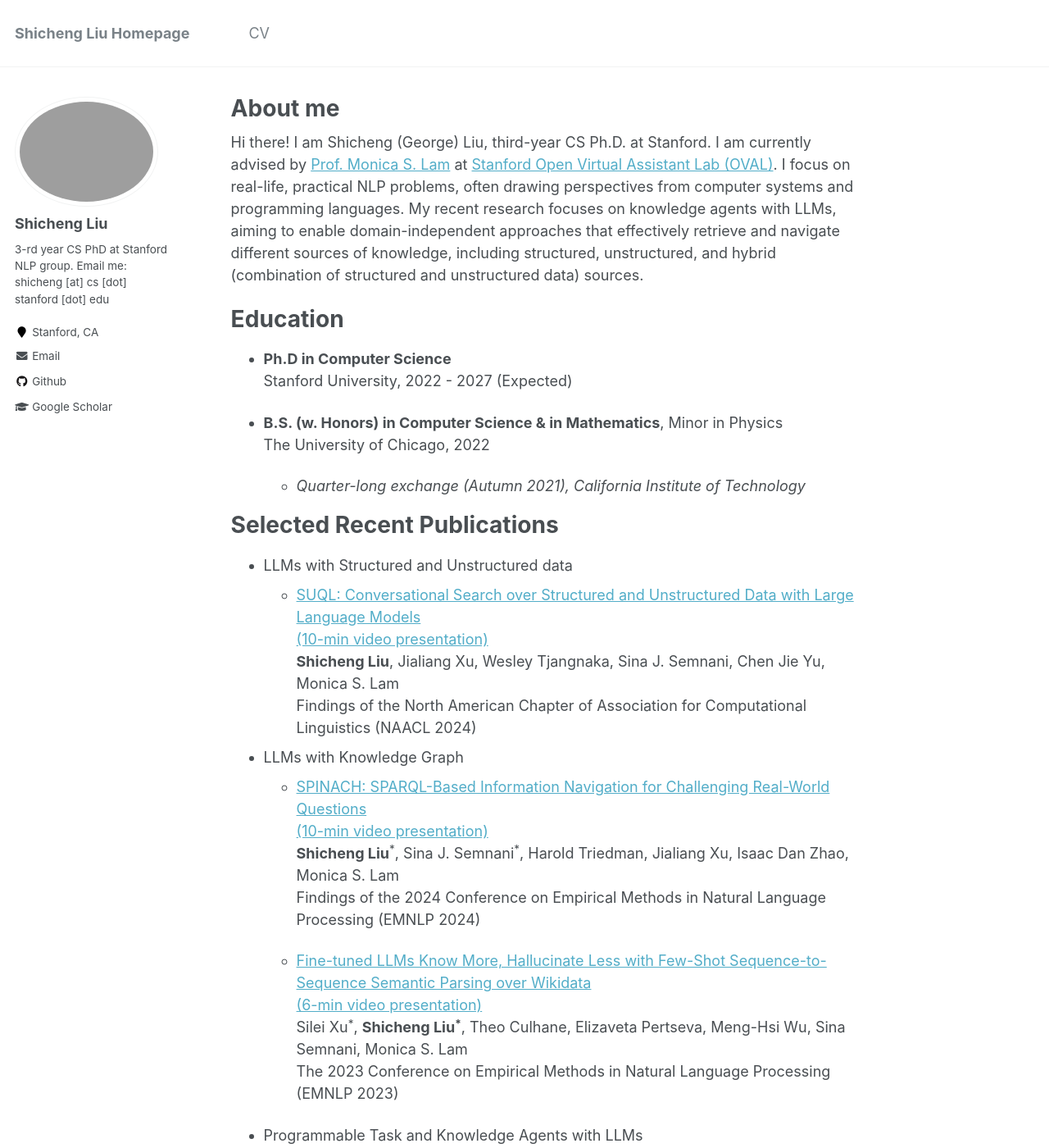
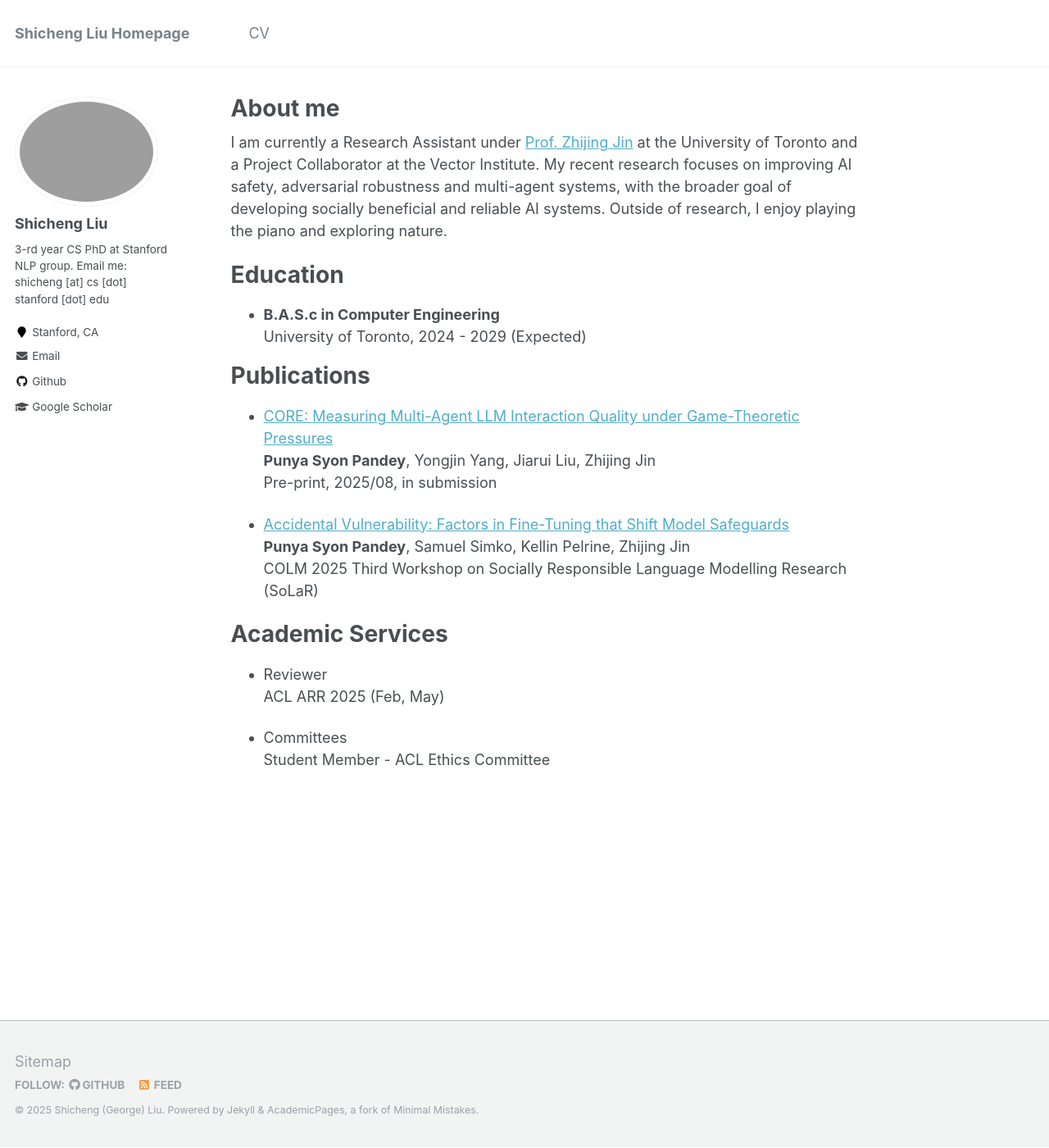
Before and after one commit to psyonp/psyonp.github.io, a Jekyll site: the page built from _pages/about.md, in a window 1280 px wide and 1400 px high. Shown: the whole window at 82% size. Built offline with Jekyll 4.4.1, drawn with Linux system fonts in a browser that asks for light colours; some of the changed text lies outside the part shown.

Commit message:
Update about.md

```diff
--- a/_pages/about.md
+++ b/_pages/about.md
@@ -8,48 +8,27 @@ redirect_from:
   - /about.html
 ---
 
-Hi there! I am Shicheng (George) Liu, third-year CS Ph.D. at Stanford. I am currently advised by [Prof. Monica S. Lam](https://suif.stanford.edu/~lam/) at [Stanford Open Virtual Assistant Lab (OVAL)](https://oval.cs.stanford.edu/). I focus on real-life, practical NLP problems, often drawing perspectives from computer systems and programming languages. My recent research focuses on knowledge agents with LLMs, aiming to enable domain-independent approaches that effectively retrieve and navigate different sources of knowledge, including structured, unstructured, and hybrid (combination of structured and unstructured data) sources.
+I am currently a Research Assistant under [Prof. Zhijing Jin](https://zhijing-jin.com/) at the University of Toronto and a Project Collaborator at the Vector Institute. My recent research focuses on improving AI safety, adversarial robustness and multi-agent systems, with the broader goal of developing socially beneficial and reliable AI systems. Outside of research, I enjoy playing the piano and exploring nature.
 
 Education
 ======
-* **Ph.D in Computer Science** <br />
-Stanford University, 2022 - 2027 (Expected)
+* **B.A.S.c in Computer Engineering** <br />
+University of Toronto, 2024 - 2029 (Expected)
 
-* **B.S. (w. Honors) in Computer Science & in Mathematics**, Minor in Physics <br />
-The University of Chicago, 2022
-   - *Quarter-long exchange (Autumn 2021), California Institute of Technology*
+Publications
+======
+* [CORE: Measuring Multi-Agent LLM Interaction Quality under Game-Theoretic Pressures](https://arxiv.org/abs/2508.11915) <br />
+  **Punya Syon Pandey**, Yongjin Yang, Jiarui Liu, Zhijing Jin <br />
+  Pre-print, 2025/08, in submission
 
-Selected Recent Publications
+* [Accidental Vulnerability: Factors in Fine-Tuning that Shift Model Safeguards](https://arxiv.org/abs/2505.16789) <br />
+  **Punya Syon Pandey**, Samuel Simko, Kellin Pelrine, Zhijing Jin <br />
+  COLM 2025 Third Workshop on Socially Responsible Language Modelling Research (SoLaR)
+
+Academic Services
 ======
-* LLMs with Structured and Unstructured data
-  - [SUQL: Conversational Search over Structured and Unstructured Data with Large Language Models](https://arxiv.org/abs/2311.09818) <br />
-  [(10-min video presentation)](https://drive.google.com/file/d/1apBm1kzgMmijSFqgCBuwpjw23h7VdmQA/view?usp=sharing) <br />
-  **Shicheng Liu**, Jialiang Xu, Wesley Tjangnaka, Sina J. Semnani, Chen Jie Yu, Monica S. Lam <br />
-  Findings of the North American Chapter of Association for Computational Linguistics (NAACL 2024) <br />
+* Reviewer <br />
+ACL ARR 2025 (Feb, May)
 
-* LLMs with Knowledge Graph
-  - [SPINACH: SPARQL-Based Information Navigation for Challenging Real-World Questions](https://arxiv.org/abs/2407.11417) <br />
-  [(10-min video presentation)](https://drive.google.com/file/d/1cAirGdcAuRSng4G9r-b_72-07yZG44_P/view?usp=drive_link) <br />
-  **Shicheng Liu**<sup>*</sup>, Sina J. Semnani<sup>*</sup>, Harold Triedman, Jialiang Xu, Isaac Dan Zhao, Monica S. Lam <br />
-  Findings of the 2024 Conference on Empirical Methods in Natural Language Processing (EMNLP 2024) <br />
-
-  - [Fine-tuned LLMs Know More, Hallucinate Less with Few-Shot Sequence-to-Sequence Semantic Parsing over Wikidata](https://arxiv.org/abs/2305.14202) <br />
-  [(6-min video presentation)](https://drive.google.com/file/d/1QwobWmW9sGAvqi4aWwh5ht3DdDcOLu8Q/view?usp=sharing) <br />
-  Silei Xu<sup>*</sup>, **Shicheng Liu<sup>*</sup>**, Theo Culhane, Elizaveta Pertseva, Meng-Hsi Wu, Sina Semnani, Monica S. Lam <br />
-  The 2023 Conference on Empirical Methods in Natural Language Processing (EMNLP 2023) <br />
-
-* Programmable Task and Knowledge Agents with LLMs
-  - [Coding Reliable LLM-based Integrated Task and Knowledge Agents with GenieWorksheets](https://arxiv.org/abs/2407.05674) <br />
-  Harshit Joshi, **Shicheng Liu**, James Chen, Robert Weigle, Monica S. Lam <br />
-  Pre-print, 2024/07, in submission
-
-<!-- * Machine Learning Cloud APIs
-  - [Automated Testing of Software that Uses Machine Learning APIs](http://george1459.github.io/files/ICSE-22-testing.pdf) <br />
-  Chengcheng Wan, **Shicheng Liu**, Sophie Xie, Yifan Liu, Henry Hoffmann, Michael Maire, Shan Lu <br />
-  44th International Conference on Software Engineering, 2022 (ICSE 2022) <br />
-
-  - [Are Machine Learning Cloud APIs Used Correctly?](http://george1459.github.io/files/ICSE-21-empirical-study.pdf) <br />
-  Chengcheng Wan, **Shicheng Liu**, Henry Hoffmann, Michael Maire, Shan Lu <br />
-  43rd International Conference on Software Engineering, 2021 (ICSE 2021) <br /> -->
-
-<!-- For details, see my: [CV](http://george1459.github.io/files/Shicheng_Liu_CV_publish.pdf) -->
+* Committees <br />
+Student Member - ACL Ethics Committee
```
